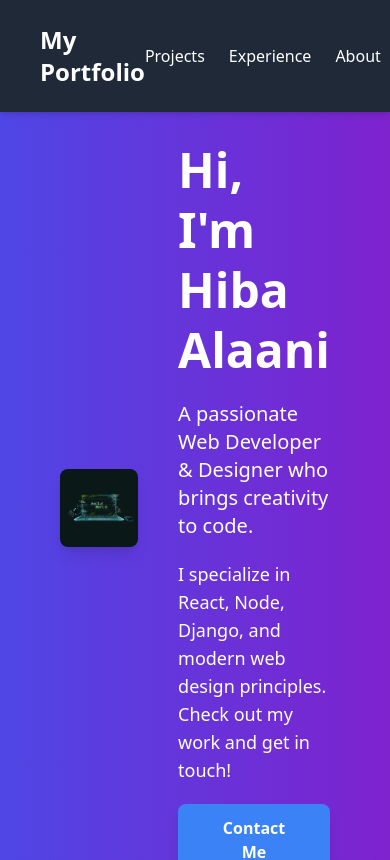
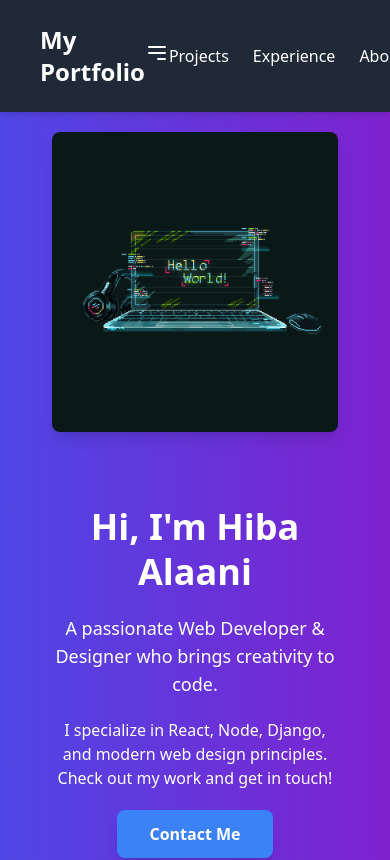
Before and after one commit to hibaalaani/about-me, a React (Vite) app: page / in a window 390 px wide. Shown: the top 860 px of the page. Built offline with nearby package versions, Linux system fonts and the light colour scheme; no server answers.

Commit message:
update the base name from hiba to / and

```diff
--- a/src/components/Navbar.jsx
+++ b/src/components/Navbar.jsx
@@ -1,4 +1,4 @@
-import React from "react";
+import {useState} from "react";
 import { Link as ScrollLink } from "react-scroll";
 import { Link as RouterLink, useNavigate, useLocation } from "react-router-dom";
 // import { useAuth } from "../contexts/AuthContext";
@@ -6,6 +6,7 @@ import { Link as RouterLink, useNavigate, useLocation } from "react-router-dom";
 const Navbar = () => {
   const navigate = useNavigate();
   const location = useLocation();
+  const [isNavOpen, setIsNavOpen] = useState(false);
   // const { isAuthenticated, logout } = useAuth();
 
   const isLandingPage = location.pathname === "/";
@@ -21,6 +22,21 @@ const Navbar = () => {
       <div className="text-2xl font-bold text-white">
         <RouterLink to="/">My Portfolio</RouterLink>
       </div>
+      <div className="md:hidden">
+          <button
+            onClick={() => setIsNavOpen(!isNavOpen)}
+            className="text-white focus:outline-none"
+          >
+            <svg className="w-6 h-6" fill="none" stroke="currentColor" viewBox="0 0 24 24" xmlns="http://www.w3.org/2000/svg">
+              <path strokeLinecap="round" strokeLinejoin="round" strokeWidth="2" d="M4 6h16M4 12h16m-7 6h7"></path>
+            </svg>
+          </button>
+          <div className={`lg:flex space-x-4 ${isNavOpen ? "block" : "hidden"} lg:block`}>
+          <ScrollLink to="about" smooth={true} duration={500} className="hover:text-gray-300 block lg:inline">About</ScrollLink>
+          <ScrollLink to="portfolio" smooth={true} duration={500} className="hover:text-gray-300 block lg:inline">Projects</ScrollLink>
+          <ScrollLink to="contact" smooth={true} duration={500} className="hover:text-gray-300 block lg:inline">Contact</ScrollLink>
+        </div>
+        </div>
       <ul className="flex space-x-6">
         <li>
           <RouterLink to="projects" className="text-white hover:text-blue-400 transition-colors">
--- a/src/pages/LandingPage.jsx
+++ b/src/pages/LandingPage.jsx
@@ -10,35 +10,37 @@ const LandingPage = () => {
   return (
     <div className="bg-gray-100">
 
-      {/* Hero Section */}
-      <section className="flex items-center justify-between min-h-screen bg-gradient-to-r from-indigo-600 to-purple-700 text-white p-10 shadow-lg">
+<section className="flex flex-col lg:flex-row items-center justify-between min-h-screen bg-gradient-to-r from-indigo-600 to-purple-700 text-white p-8 lg:p-16">
         {/* Left Column */}
         <div className="flex-1 flex justify-center p-5">
           <img
             src={HeroImage}
             alt="Portfolio Illustration"
-            className="w-full h-auto max-w-md rounded-lg shadow-lg transition-transform transform hover:scale-105"
+            className="w-full h-auto max-w-xs lg:max-w-md rounded-lg shadow-lg transition-transform transform hover:scale-105"
           />
         </div>
 
         {/* Right Column */}
-        <div className="flex-1 text-left space-y-5 p-5">
-          <h1 className="text-5xl font-bold leading-tight">
+        <div className="flex-1 text-left space-y-5 p-5 lg:mt-0 mt-8 text-center lg:text-left">
+          <h1 className="text-4xl md:text-5xl font-bold leading-tight">
             Hi, I'm Hiba Alaani
           </h1>
-          <p className="text-xl font-medium">
+          <p className="text-lg md:text-xl font-medium">
             A passionate Web Developer & Designer who brings creativity to code.
           </p>
-          <p className="text-lg">
+          <p className="text-base md:text-lg">
             I specialize in React, Node, Django, and modern web design principles. Check out my work and get in touch!
           </p>
-          <button className="bg-blue-500 hover:bg-blue-700 transition-all duration-200 text-white font-semibold py-3 px-8 rounded-lg shadow-lg">
-            <Link to="contact" smooth={true} duration={500}>
-              Contact Me
-            </Link>
-          </button>
+          <div className="flex justify-center lg:justify-start">
+            <button className="bg-blue-500 hover:bg-blue-700 transition-all duration-200 text-white font-semibold py-3 px-8 rounded-lg shadow-lg">
+              <Link to="contact" smooth={true} duration={500}>
+                Contact Me
+              </Link>
+            </button>
+          </div>
         </div>
       </section>
+
 
       {/* About Section */}
       <Element name="about">
--- a/src/pages/Projects.jsx
+++ b/src/pages/Projects.jsx
@@ -41,7 +41,7 @@ const [isLoaded, setIsLoaded] = useState(false);
       {
         title: "The Image Gallery",
         description: "A beautiful image gallery.",
-        imageUrl: `https://hiba87.netlify.app/assets/img/Gallery.png`,
+        imageUrl: `${import.meta.env.VITE_API_URL}/assets/img/Gallery.png`,
         link: "https://alaani-image-gallery.netlify.app/",
       },
 
```
